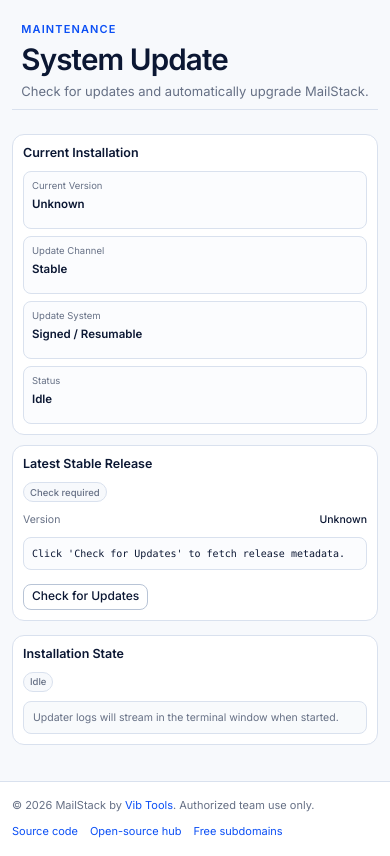
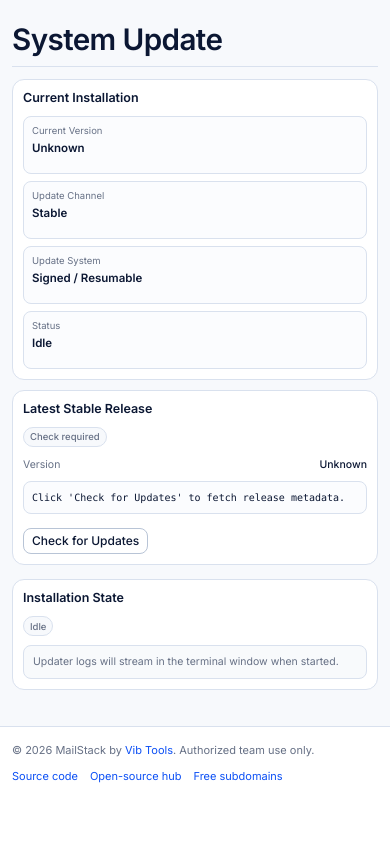
Before and after one commit to vibtools/MailStack, a Django app: page /system-update/ in a window 390 px wide. Shown: the part 65-921 px from the top of the page. After the commit the page ends 848 px from the top, so only its background shows below. Run offline with Django 5.2, Linux system fonts and the light colour scheme; the visitor is signed in with stand-in values (Sample User, id 1); data that the repository does not hold is empty; some libraries are stand-ins or nearby versions.

Commit message:
refactor(ui): apply Licora compact page-header design
- Replace old page-header CSS with Licora's compact ui-page-header style
- h1 now 18px with zero margins and bottom border separator
- Tighter 12px bottom margin and 8px padding-bottom
- Added accent color for .page-header i elements
- Cleaned up system_update.html header (removed eyebrow/muted)
- Updated responsive media query to match Licora mobile breakpoint
- Removed redundant 1.7rem font override in mobile query
- All 8/8 UI foundation tests PASS
- Forensic audit: BLOCKING_FINDINGS=0, PASS

```diff
--- a/mailbox-app/static/css/app.css
+++ b/mailbox-app/static/css/app.css
@@ -130,19 +130,25 @@ select {
 
 .page-header {
     display: flex;
+    align-items: center;
     justify-content: space-between;
-    align-items: flex-start;
-    gap: 24px;
-    margin-bottom: 24px
-}
-
-.page-header h1 {
-    margin: .2rem 0 .25rem;
-    font-size: var(--ui-font-size-xl);
-    line-height: var(--ui-line-height-tight);
-    letter-spacing: -.03em;
+    gap: var(--ui-space-8);
+    margin: 0 auto 12px !important;
+    padding: 0 0 8px !important;
+    border: 0 !important;
+    border-bottom: 1px solid var(--ui-border) !important;
+    border-radius: 0 !important;
+    background: transparent !important;
+    box-shadow: none !important;
+}
+
+.page-header h1, .page-header h2 {
+    margin: 0 !important;
+    color: var(--ui-text) !important;
+    font-size: 18px;
+    line-height: 1.2;
+    letter-spacing: -.02em;
     font-weight: var(--ui-font-weight-bold);
-    color: oklch(0.208 0.042 265.755);
     font-family: var(--ui-font-sans);
 }
 
@@ -159,7 +165,15 @@ select {
 }
 
 .page-header p {
-    margin: 0
+    margin: 0;
+    max-width: 760px;
+    color: var(--ui-text-muted) !important;
+    font-size: var(--ui-font-size-sm);
+    line-height: 1.5;
+}
+
+.page-header i {
+    color: var(--ui-primary);
 }
 
 .stat-grid {
@@ -1172,8 +1186,9 @@ tbody tr:hover {
     }
 
     .page-header {
-        align-items: stretch;
-        flex-direction: column
+        flex-direction: column !important;
+        align-items: stretch !important;
+        gap: var(--ui-space-6) !important;
     }
 
     .page-header>.btn {
@@ -1398,9 +1413,6 @@ tbody tr:hover {
         padding: 9px 10px
     }
 
-    .page-header h1 {
-        font-size: 1.7rem
-    }
 
     .mailbox-filter-bar select {
         flex-basis: 100%
--- a/mailbox-app/templates/dashboard/system_update.html
+++ b/mailbox-app/templates/dashboard/system_update.html
@@ -1,12 +1,8 @@
 {% extends "base.html" %}
 {% block title %}System Update · MailStack{% endblock %}
 {% block content %}
-<div class="page-header licora-updater-head">
-  <div>
-    <div class="eyebrow">Maintenance</div>
-    <h1 class="licora-updater-title">System Update</h1>
-    <p class="muted">Check for updates and automatically upgrade MailStack.</p>
-  </div>
+<div class="page-header">
+  <h1>System Update</h1>
 </div>
 
 <div class="licora-updater-grid">
```
Also changed, not shown: MEMORY.md (+1 -1 lines), docs/FORENSIC_FILE_INVENTORY.json.
